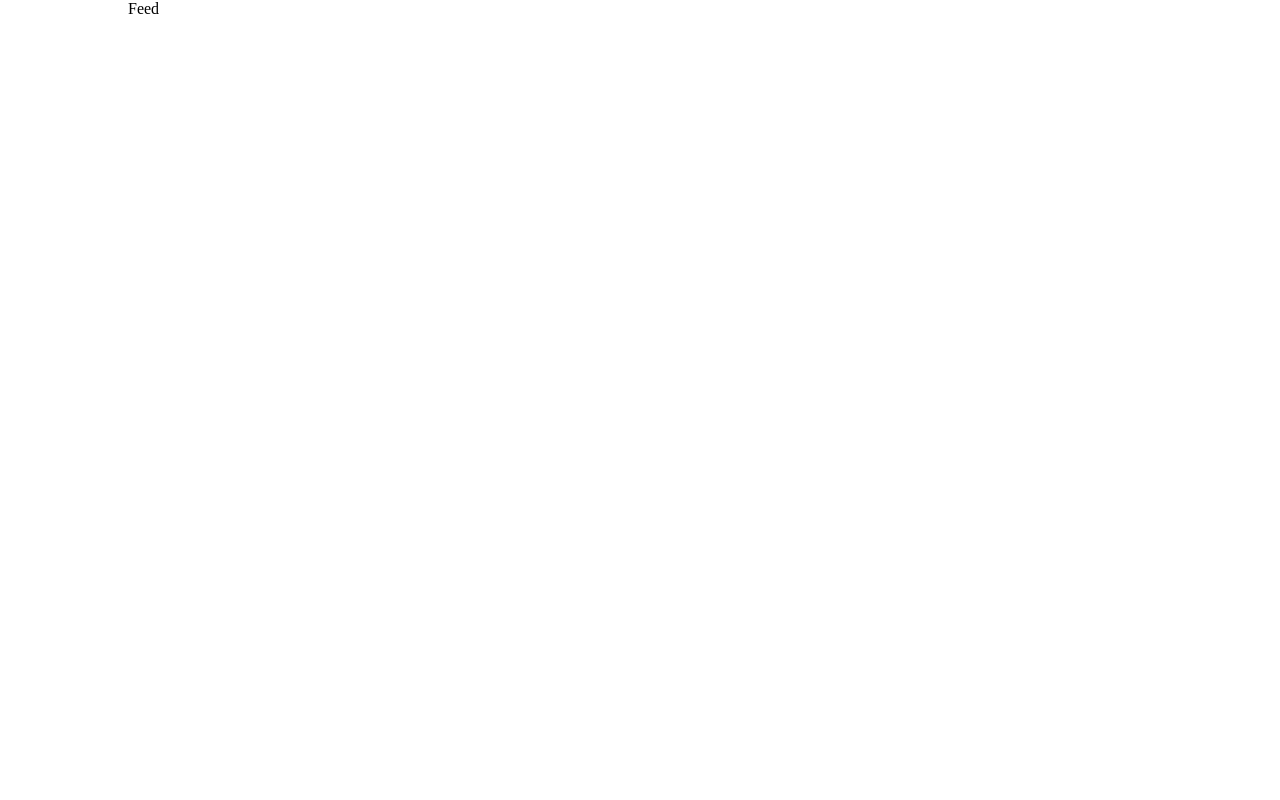
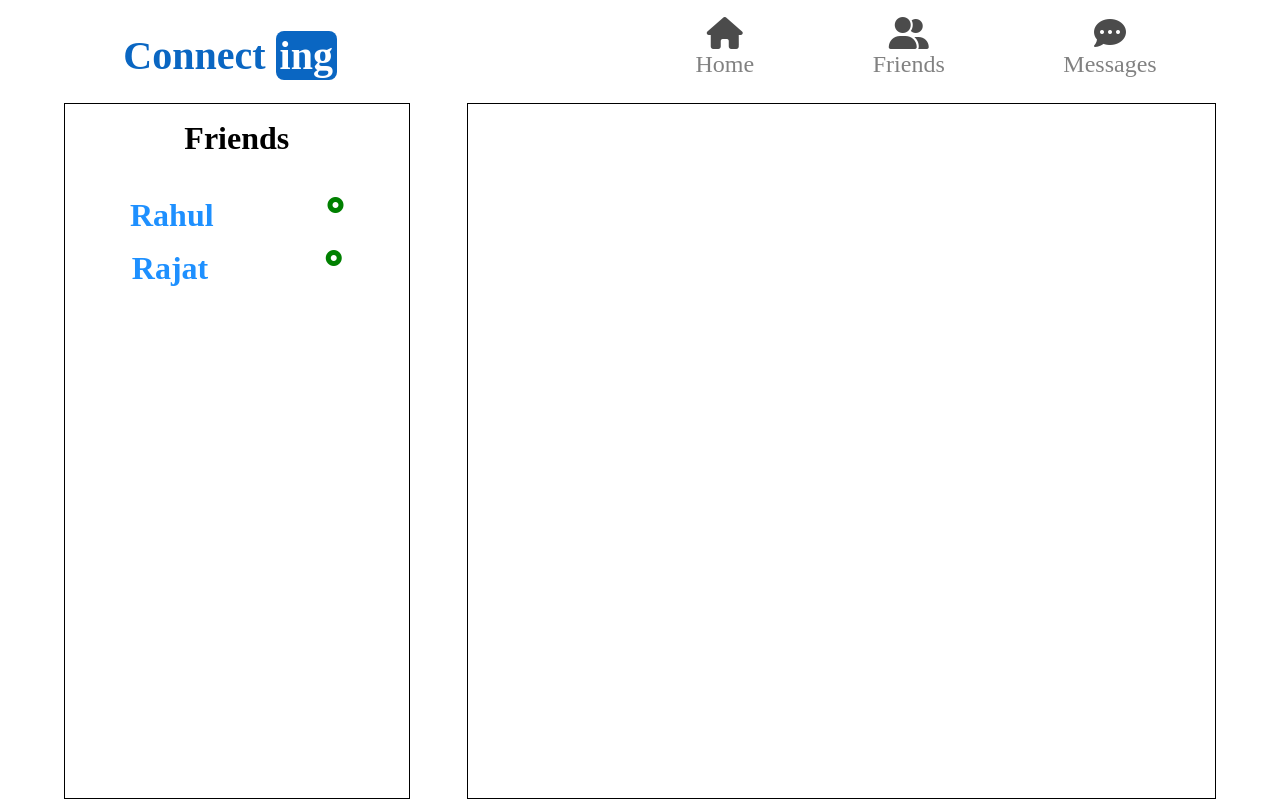
Before and after one commit to Shanky1001/React-Social-Media, a React (Create React App) app: page /feed in a window 1280 px wide. Built offline with nearby package versions, Linux system fonts and the light colour scheme.

Commit message:
Feed section changing and feed json data added

```diff
--- a/public/index.html
+++ b/public/index.html
@@ -25,7 +25,7 @@
       work correctly both with client-side routing and a non-root public URL.
       Learn how to configure a non-root public URL by running `npm run build`.
     -->
-    <title>React App</title>
+    <title>Social Media App</title>
   </head>
   <body>
     <noscript>You need to enable JavaScript to run this app.</noscript>
--- a/src/App.js
+++ b/src/App.js
@@ -7,18 +7,19 @@ import Main from './Components/Main'
 import Feed from './Components/Feed'
 import Login from './Components/Login';
 import SignUp from './Components/Sign';
-
+import friend from './Components/feeds.json'
 
 
 export const user = createContext();
 function App() {
 
   const [details, setDetails] = useState([]);
+  var [friends, setFriends] = useState(friend)
 
   return (
     <>
-      <user.Provider value={[details,setDetails]}>
-        <div id='container' style={{ width: "80%", margin: "auto" }}>
+      <user.Provider value={{details:[details, setDetails],feed:[friends, setFriends]}}>
+        <div id='container' style={{ width: "90%", margin: "auto" }}>
           <Router>
             <Routes>
               <Route path='/' element={<><Nav /> <Main /></>} />
--- a/src/Components/Feed.js
+++ b/src/Components/Feed.js
@@ -1,13 +1,36 @@
-import React from 'react'
-import { Outlet } from 'react-router-dom'
+import React,{useContext} from 'react'
+import { Link } from 'react-router-dom';
+import { user } from '../App';
+
 
 const Feed = () => {
+  const detail = useContext(user);
+
   return (
     <>
-    <div>Feed</div>
-    <Outlet/>
+      <div id='navFeed'>
+        <Link to="/" style={{ fontSize: "5vh", textDecoration: "none", color: "#0a66c2", fontWeight: "700", marginTop: "2vh", marginRight: "30vh" }}>Connect <span style={{ backgroundColor: "#0a66c2", color: "white", padding: ".2vh .5vh", borderRadius: "1vh" }}>ing</span></Link>
+        <div><i class="fa-solid fa-house"></i><div>Home</div></div>
+        <div><i class="fa-solid fa-user-group"></i><div>Friends</div></div>
+        <div><i class="fa-solid fa-comment-dots"></i> <div>Messages</div></div>
+      </div>
+      <div id='mainFeedContainer'>
+        <div id='navFriends'>
+          <h1 style={{textAlign:"center",fontSize:"4vh",marginTop:"2vh",marginBottom:"5vh"}}>Friends</h1>
+            {detail.feed[0].map((val)=>{
+
+              return (
+               <div style={{display:"flex",justifyContent:"space-around",margin:"2vh 1vh",textAlign:"center",color:"dodgerblue",cursor:"pointer"}}><h1 style={{display:"inline"}}>{val.friendName}</h1><i class="fa-solid fa-circle-dot"></i></div>
+
+              )
+            })}
+        </div>
+        <div id='navFeedDisplay'>
+
+        </div>
+      </div>
     </>
   )
 }
 
-export default Feed
+export default Feed;
--- a/src/Components/Login.js
+++ b/src/Components/Login.js
@@ -20,8 +20,9 @@ const Login = () => {
     }
     else {
       document.querySelector("#warning").style = "display:none";
-      detail[0].forEach((val) => {
-        if ((val.email).toLowerCase() === email.toLowerCase() && val.password === password && (val.uname).toLowerCase() === uname.toLowerCase()) {
+      detail.details[0].forEach((val) => {
+        console.log(val);
+        if ((val.email).toUpperCase() === email.toUpperCase() && (val.password).toUpperCase() === password.toUpperCase() && (val.username).toUpperCase() === uname.toUpperCase()) {
           navigate('/feed');
           flag = false;
         }
--- a/src/Components/Sign.js
+++ b/src/Components/Sign.js
@@ -28,7 +28,8 @@ const Sign = () => {
     else {
       document.querySelector("#warning").style = "display:none";
       const obj = { "email": email, "password": password, "username": uname, "name": name, "number": number };
-      detail[1]([...detail[0], obj]);
+      detail.details[1]([...detail.details[0], obj]);
+      console.log(detail.details[0]);
       navigate('/login');
       document.querySelector("#email").value = "";
       document.querySelector("#password").value = "";
--- /dev/null
+++ b/src/Components/feeds.json
@@ -0,0 +1,26 @@
+[
+  {
+    "id": 1,
+    "friendName": "Rahul",
+    "postID": 1,
+    "postTitle": "LOL Binod !",
+    "PostImg": "../Images/binod.jpeg",
+    "likes": 2,
+    "comments": {
+      "Rajat": "Hahaha true.",
+      "Harsh": "True"
+    }
+  },
+  {
+    "id": 2,
+    "friendName": "Rajat",
+    "postID": 1,
+    "postTitle": "LOL Binod !",
+    "PostImg": "../Images/motivation.jpeg",
+    "likes": 3,
+    "comments": {
+      "Rahul": "true.",
+      "Harsh": "True"
+    }
+  }
+]
--- a/src/Components/style.css
+++ b/src/Components/style.css
@@ -96,3 +96,47 @@ nav a:hover{
 
 
 /* Feeds Section */
+
+#navFeed{
+    width: 100%;
+    margin: 2vh auto;
+    display: flex;
+    justify-content: space-around;
+    align-items: center;
+    padding-bottom: 1vh;
+}
+#navFeed div{
+    margin-top: 2vh;
+    font-size: 3vh;
+    text-align: center;
+    cursor: pointer;
+    opacity: .7;
+    margin: 0;
+    padding: 0;
+}
+#navFeed div:hover{
+   opacity: 1;
+}
+
+#navFeed div .fa-solid{
+    font-size: 4vh;
+    margin: 0;
+    padding: 0;
+}
+#mainFeedContainer{
+    display: flex;
+    justify-content: space-between;
+    height: 87vh;
+}
+#navFriends{
+    width: 30%;
+    border: 1px solid;
+}
+#navFeedDisplay{
+    width: 65%;
+    border: 1px solid;
+}
+#navFriends .fa-circle-dot{
+    display: inline;
+    color:green;
+}
```
Also changed, not shown: src/Components/Images/binod.jpeg (added), src/Components/Images/motivation.jpeg (added).
